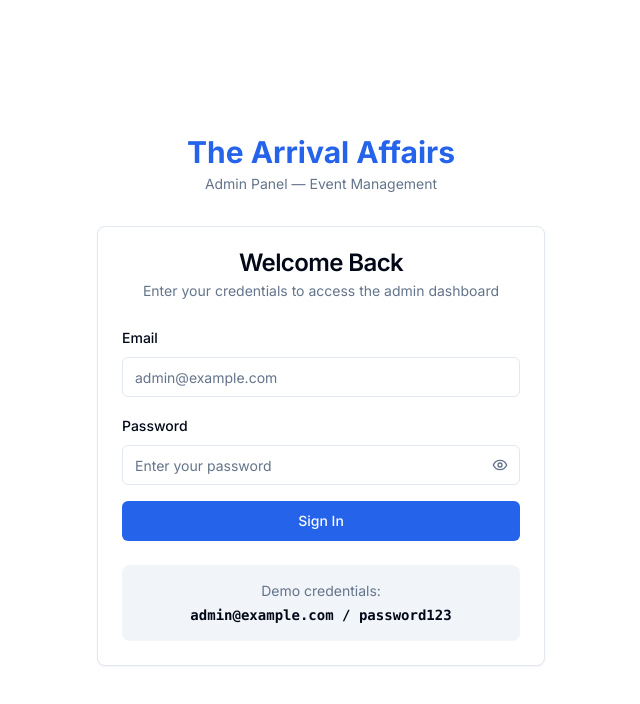
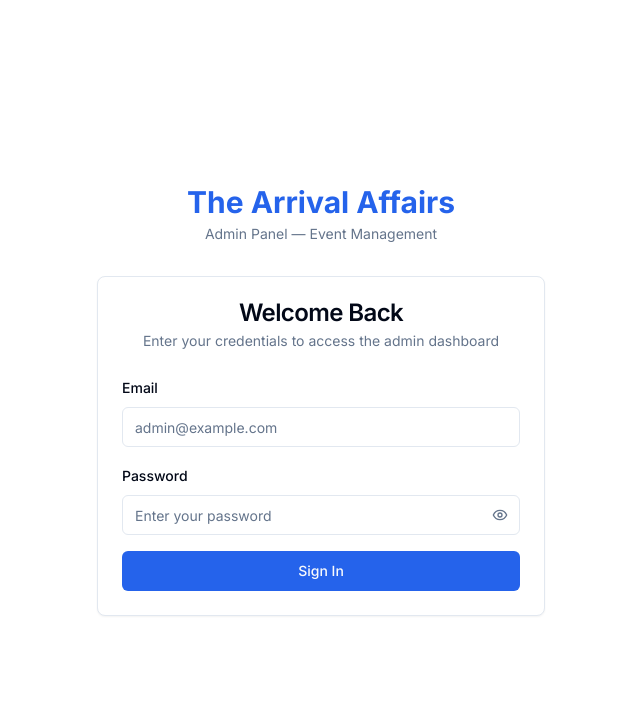
Before and after one commit to ArthaWebServices/The-Arrival-Affair, a Next.js app: page /admin/login in a window 1280 px wide. Shown: the top 704 px of the page, without its empty margins (319-959 px from the left). Built offline with nearby package versions, Linux system fonts and the light colour scheme; no server answers.

Commit message:
Security Measures

```diff
--- a/src/app/admin/login/page.tsx
+++ b/src/app/admin/login/page.tsx
@@ -111,10 +111,6 @@ function LoginForm() {
           </Button>
         </form>
 
-        <div className="mt-6 p-4 bg-muted rounded-lg text-sm text-center text-muted-foreground">
-          <p>Demo credentials:</p>
-          <p className="font-mono mt-1 font-semibold text-foreground">admin@example.com / password123</p>
-        </div>
       </CardContent>
     </Card>
   );
```
